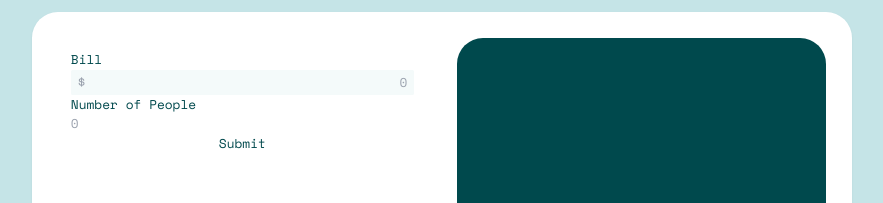
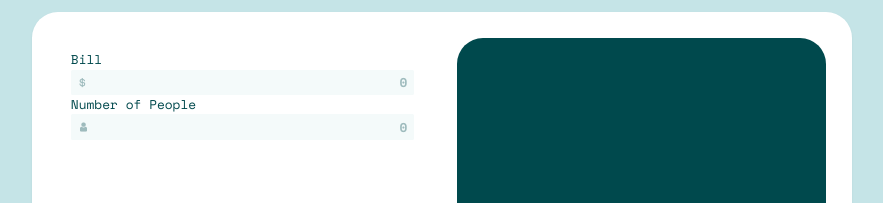
Before and after one commit to pkthunder87/tip-calculator, a React (Vite) app: page / in a window 1280 px wide. Shown: the part 212-415 px from the top of the page, without its empty margins (198-1081 px from the left). Built offline with nearby package versions, Linux system fonts and the light colour scheme.

Commit message:
Feat: Add bill and people input to Calculator

```diff
--- a/src/components/Calculator.jsx
+++ b/src/components/Calculator.jsx
@@ -16,32 +16,47 @@ function Calculator() {
         onSubmit={handleSubmit(onSubmit)}
         className="flex h-full w-[64%] items-center justify-center gap-[4%] rounded-[26px] bg-white p-[2%] drop-shadow-sm"
       >
-        <div className="flex h-[100%] w-[48%] flex-col rounded-[26px] p-4 text-very-dark-cyan ">
+        <div className="flex h-[100%] w-[48%] flex-col rounded-[26px] p-4  text-very-dark-cyan">
           <div>
             <label htmlFor="bill">Bill</label>
           </div>
           <label
             htmlFor="bill"
-            className="ring-highlight-cyan flex h-8 w-full cursor-pointer   items-center rounded-sm bg-very-light-grayish-cyan px-2 focus-within:ring-2"
+            className="flex h-8 w-full cursor-pointer items-center   rounded-sm bg-very-light-grayish-cyan px-2 ring-highlight-cyan focus-within:ring-2"
           >
-            <div className="text-lg text-gray-400 ">$</div>
+            <img
+              className="scale-[.6]"
+              src="./icon-dollar.svg"
+              alt="dollar symbol"
+            />
             <input
-              className="caret-highlight-cyan h-8 w-full cursor-pointer bg-very-light-grayish-cyan text-end outline-none"
+              className="placeholder:text-input-cyan h-8 w-full cursor-pointer bg-very-light-grayish-cyan text-end font-bold caret-highlight-cyan outline-none"
               placeholder="0"
               type="text"
               id="bill"
               {...register('bill')}
             />
           </label>
-
-          <label htmlFor="bill">Number of People</label>
+          <div>
+            <label htmlFor="people">Number of People</label>
+          </div>
+          <label
+            htmlFor="people"
+            className="flex h-8 w-full cursor-pointer items-center   rounded-sm bg-very-light-grayish-cyan px-2 ring-highlight-cyan focus-within:ring-2"
+          >
+            <img
+              className="scale-[.6]"
+              src="./icon-person.svg"
+              alt="dollar symbol"
+            />
             <input
+              className="placeholder:text-input-cyan h-8 w-full cursor-pointer bg-very-light-grayish-cyan text-end font-bold caret-highlight-cyan outline-none"
               placeholder="0"
               type="text"
               id="people"
               {...register('people')}
             />
-          <button type="reset">Submit</button>
+          </label>
         </div>
         <div className="h-[100%] w-[48%] rounded-[26px] bg-very-dark-cyan "></div>
       </form>
--- a/tailwind.config.js
+++ b/tailwind.config.js
@@ -20,6 +20,7 @@ export default {
         'light-grayish-cyan': 'hsl(185, 41%, 84%)',
         'very-light-grayish-cyan': 'hsl(189, 41%, 97%)',
         'highlight-cyan': 'hsl(174, 53%, 60%)',
+        'input-cyan': 'hsl(184, 19%, 68%)',
       },
     },
   },
```
Lines whose indentation alone changed are shown as unchanged.
